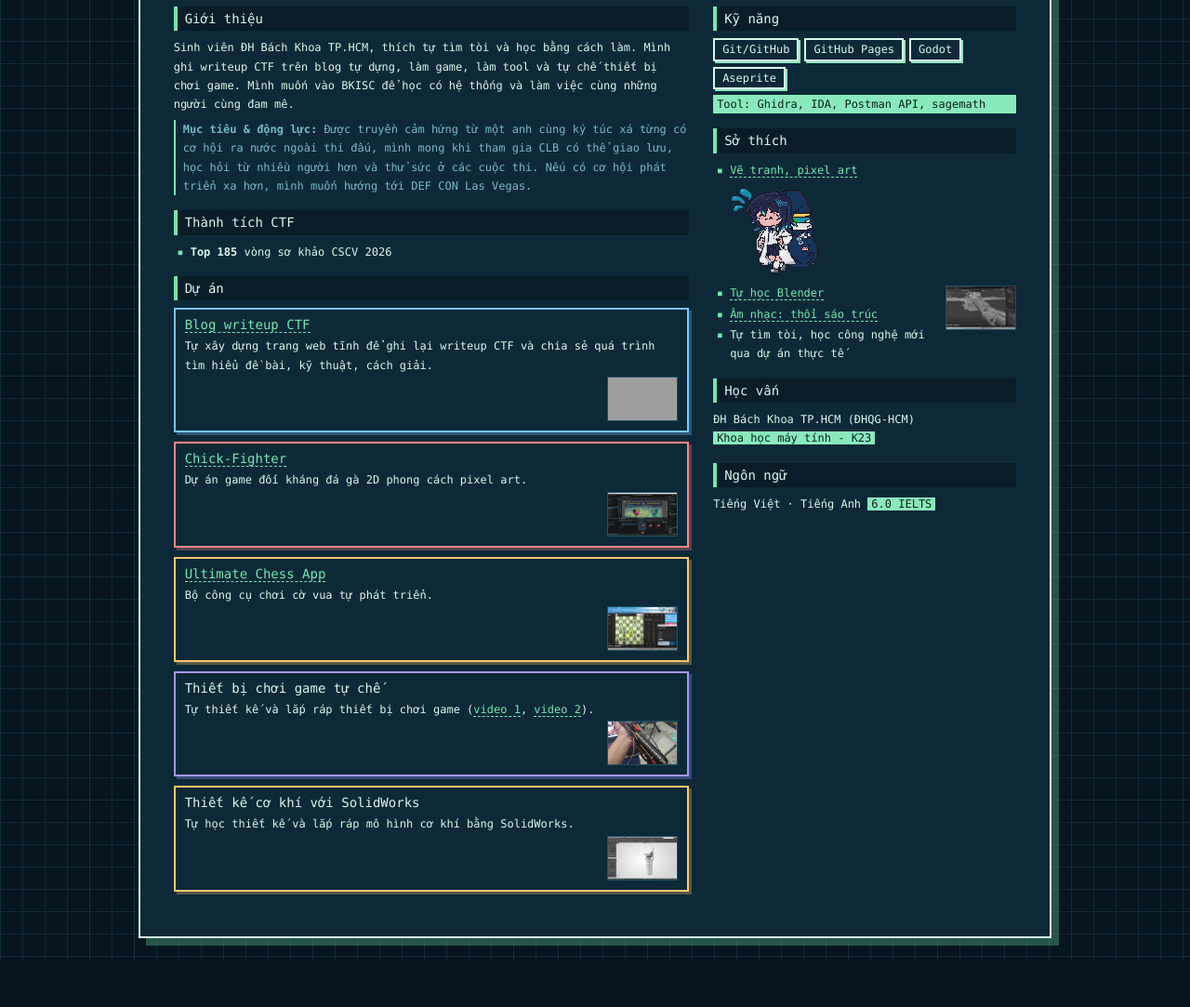
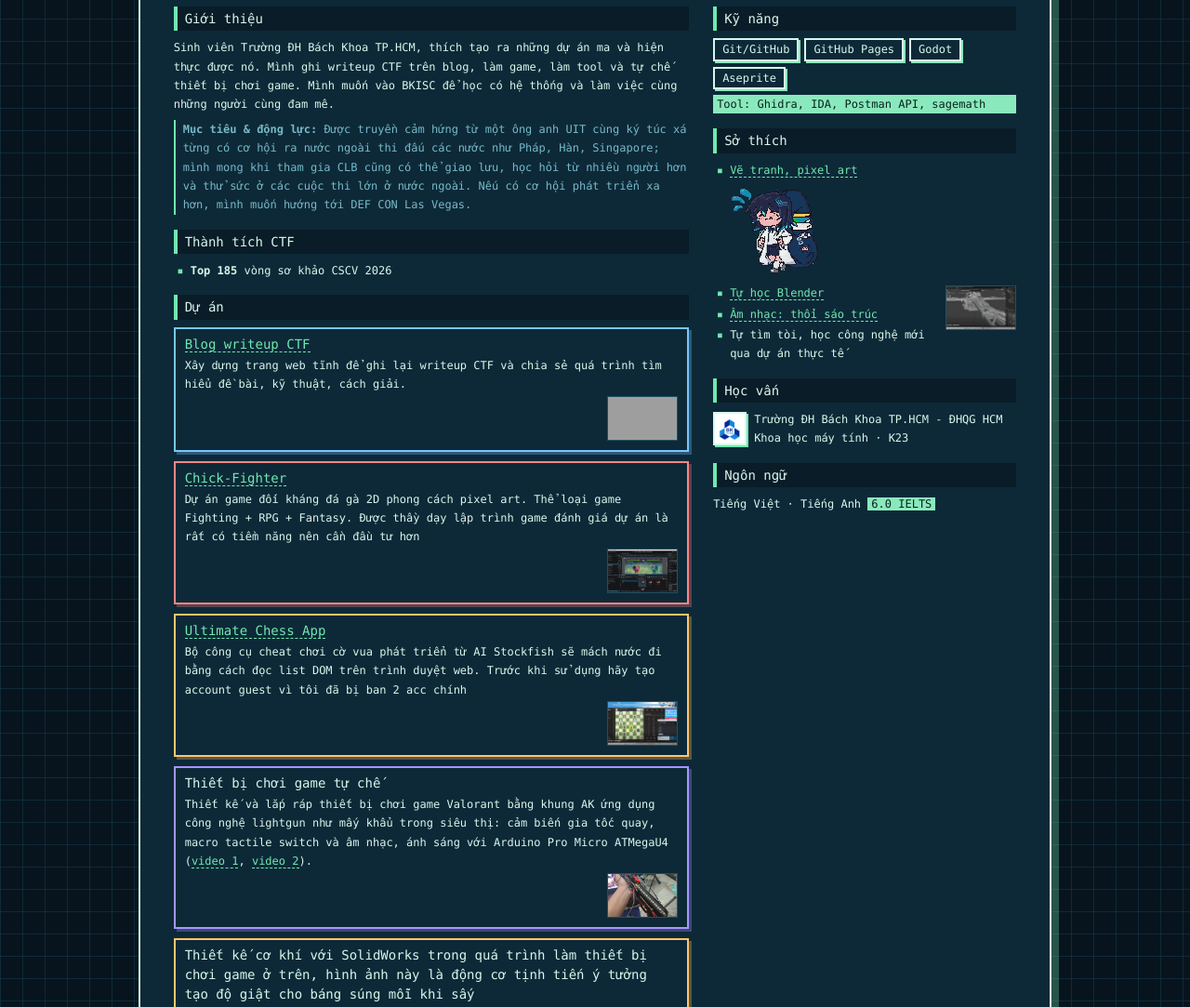
Before and after one commit to chlorcale/about-me, a website: page index.html in a window 1280 px wide. Shown: the part 460-1543 px from the top of the page at 93% size. Before the commit the page ends 1493 px from the top, so only its background shows below. Drawn offline with Linux system fonts and the light colour scheme; grey boxes are pictures that could not be loaded; a web font is replaced by a local one.

Commit message:
Update more PDF

```diff
--- a/index.html
+++ b/index.html
@@ -39,8 +39,8 @@
     <div class="main-col">
       <section>
         <h2>Giới thiệu</h2>
-        <p>Sinh viên ĐH Bách Khoa TP.HCM, thích tự tìm tòi và học bằng cách làm. Mình ghi writeup CTF trên blog tự dựng, làm game, làm tool và tự chế thiết bị chơi game. Mình muốn vào BKISC để học có hệ thống và làm việc cùng những người cùng đam mê.</p>
-        <p class="goal"><strong>Mục tiêu &amp; động lực:</strong> Được truyền cảm hứng từ một anh cùng ký túc xá từng có cơ hội ra nước ngoài thi đấu, mình mong khi tham gia CLB có thể giao lưu, học hỏi từ nhiều người hơn và thử sức ở các cuộc thi. Nếu có cơ hội phát triển xa hơn, mình muốn hướng tới DEF CON Las Vegas.</p>
+        <p>Sinh viên Trường ĐH Bách Khoa TP.HCM, thích tạo ra những dự án ma và hiện thực được nó. Mình ghi writeup CTF trên blog, làm game, làm tool và tự chế thiết bị chơi game. Mình muốn vào BKISC để học có hệ thống và làm việc cùng những người cùng đam mê.</p>
+        <p class="goal"><strong>Mục tiêu &amp; động lực:</strong> Được truyền cảm hứng từ một ông anh UIT cùng ký túc xá từng có cơ hội ra nước ngoài thi đấu các nước như Pháp, Hàn, Singapore; mình mong khi tham gia CLB cũng có thể giao lưu, học hỏi từ nhiều người hơn và thử sức ở các cuộc thi lớn ở nước ngoài. Nếu có cơ hội phát triển xa hơn, mình muốn hướng tới DEF CON Las Vegas.</p>
       </section>
 
       <section>
@@ -54,29 +54,28 @@
         <h2>Dự án</h2>
         <article class="proj web">
           <h3><a href="https://chlorcale.github.io/">Blog writeup CTF</a></h3>
-          <p>Tự xây dựng trang web tĩnh để ghi lại writeup CTF và chia sẻ quá trình tìm hiểu đề bài, kỹ thuật, cách giải.</p>
+          <p>Xây dựng trang web tĩnh để ghi lại writeup CTF và chia sẻ quá trình tìm hiểu đề bài, kỹ thuật, cách giải.</p>
           <img class="project-shot" src="assets/web.png" alt="Ảnh chụp trang blog writeup CTF">
         </article>
         <article class="proj pwn">
           <h3><a href="https://github.com/chlorcale/Chick-Fighter">Chick-Fighter</a></h3>
-          <p>Dự án game đối kháng đá gà 2D phong cách pixel art.</p>
+          <p>Dự án game đối kháng đá gà 2D phong cách pixel art. Thể loại game Fighting + RPG + Fantasy. Được thầy dạy lập trình game đánh giá dự án là rất có tiềm năng nên cần đầu tư hơn</p>
           <img class="project-shot" src="assets/game.png" alt="Ảnh chụp dự án game Chick-Fighter trong Godot">
         </article>
         <article class="proj rev">
           <h3><a href="https://github.com/chlorcale/Ultimate-Chess-App">Ultimate Chess App</a></h3>
-          <p>Bộ công cụ chơi cờ vua tự phát triển.</p>
+          <p>Bộ công cụ cheat chơi cờ vua phát triển từ AI Stockfish sẽ mách nước đi bằng cách đọc list DOM trên trình duyệt web. Trước khi sử dụng hãy tạo account guest vì tôi đã bị ban 2 acc chính</p>
           <img class="project-shot" src="assets/chess.png" alt="Ảnh bộ công cụ chơi cờ vua">
         </article>
         <article class="proj crypto">
           <h3>Thiết bị chơi game tự chế</h3>
-          <p>Tự thiết kế và lắp ráp thiết bị chơi game
+          <p>Thiết kế và lắp ráp thiết bị chơi game Valorant bằng khung AK ứng dụng công nghệ lightgun như mấy khẩu trong siêu thị: cảm biến gia tốc quay, macro tactile switch và âm nhạc, ánh sáng với Arduino Pro Micro ATMegaU4
             (<a href="https://www.facebook.com/reel/27644015848553488/?s=single_unit">video 1</a>,
             <a href="https://www.facebook.com/reel/1016685167652664/?s=single_unit">video 2</a>).</p>
           <img class="project-shot" src="assets/gun.png" alt="Ảnh thiết bị chơi game tự chế">
         </article>
         <article class="proj rev">
-          <h3>Thiết kế cơ khí với SolidWorks</h3>
-          <p>Tự học thiết kế và lắp ráp mô hình cơ khí bằng SolidWorks.</p>
+          <h3>Thiết kế cơ khí với SolidWorks trong quá trình làm thiết bị chơi game ở trên, hình ảnh này là động cơ tịnh tiến ý tưởng tạo độ giật cho báng súng mỗi khi sấy</h3>
           <img class="project-shot" src="assets/solidwork.png" alt="Ảnh mô hình lắp ráp trong SolidWorks">
         </article>
       </section>
@@ -102,10 +101,15 @@
         </ul>
       </section>
       <section>
-        <h2>Học vấn</h2>
-        <p>ĐH Bách Khoa TP.HCM (ĐHQG-HCM)<br><span class="todo">Khoa học máy tính - K23</span></p>
-      </section>
-      <section>
+  <h2>Học vấn</h2>
+  <div class="school">
+    <img class="school-logo" src="assets/hcmut.png" alt="Logo Trường Đại học Bách Khoa - ĐHQG-HCM" width="48" height="48">
+    <p>
+      <strong>Trường ĐH Bách Khoa TP.HCM - ĐHQG HCM</strong><br>
+      Khoa học máy tính · K23
+    </p>
+  </div>
+</section>
         <h2>Ngôn ngữ</h2>
         <p>Tiếng Việt · Tiếng Anh <span class="todo">6.0 IELTS</span></p>
       </section>
--- a/style.css
+++ b/style.css
@@ -61,6 +61,12 @@ p{margin:0 0 6px}
 .melanie-dance{width:96px;height:96px;margin:8px 0;background:url("assets/melanie-transparent.png") 0 0/96px 2304px no-repeat;image-rendering:pixelated;animation:melanie-dance 2.4s steps(24,end) infinite}
 @keyframes melanie-dance{to{background-position:0 -2304px}}
 
+.school{display:flex;gap:12px;align-items:center}
+.school p{margin:0}
+.school strong{font-weight:400;color:var(--ink)}
+.school-logo{flex:none;width:48px;height:48px;padding:3px;object-fit:contain;image-rendering:auto;background:#fff;border:2px solid var(--ink);box-shadow:3px 3px 0 var(--accent)}
+  .school{gap:8px}
+  .school-logo{width:36px;height:36px;padding:2px;box-shadow:2px 2px 0 var(--accent)}
 @media(max-width:640px){
   .sheet{padding:22px 16px}
   .head{flex-direction:column;align-items:flex-start}
```
Also changed, not shown: assets/hcmut.png (added).
